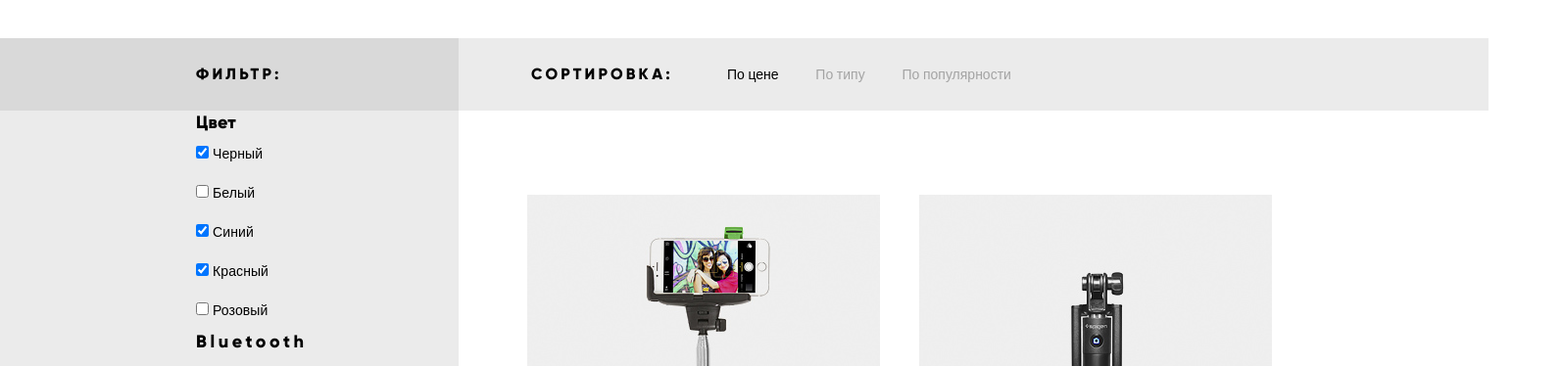
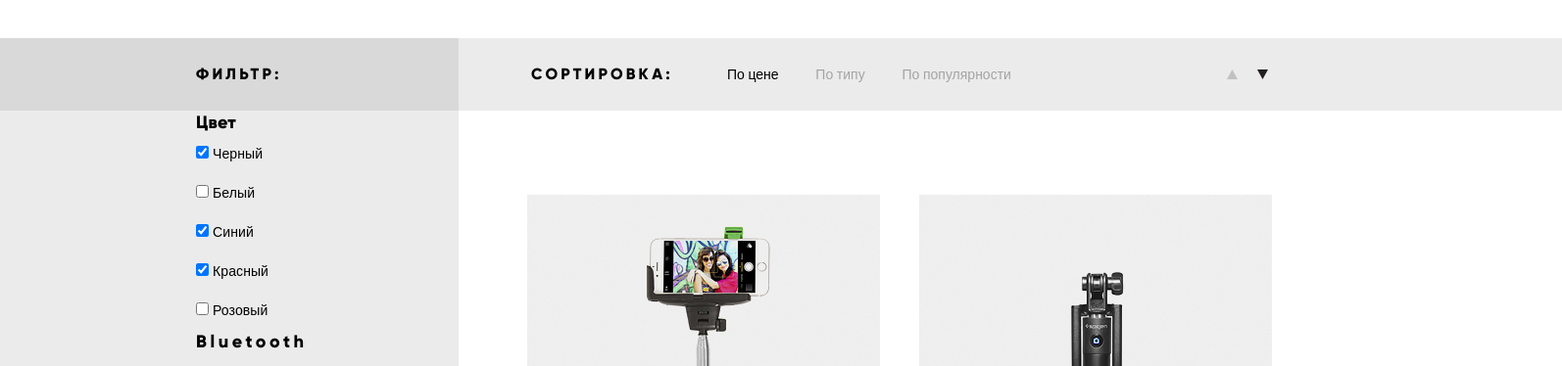
Before and after one commit to madsok/832711-device-24, a plain HTML site: page catalog.html in a window 1280 px wide. Shown: the part 365-739 px from the top of the page at 98% size, 1594 px wide, since content can reach past the window. Drawn offline with nearby package versions, Linux system fonts and the light colour scheme.

Commit message:
Стрелки вверх и вниз

```diff
--- a/catalog.html
+++ b/catalog.html
@@ -129,6 +129,22 @@
               <li class="sorter-item"><a href="#">По цене</a></li>
               <li class="sorter-item"><a href="#">По типу</a></li>
               <li class="sorter-item"><a href="#">По популярности</a> </li>
+            </ul>
+            <ul class="arrows">
+              <li>
+                <a class="up-arrow" href="#">
+                  <svg xmlns="http://www.w3.org/2000/svg" width="11" height="10" viewBox="0 0 11 10">
+                    <path fill="#231F20" d="M5.5 0L0 10h11z"/>
+                  </svg>
+                </a>
+              </li>
+              <li>
+                <a class="down-arrow" href="#">
+                  <svg xmlns="http://www.w3.org/2000/svg" width="11" height="10" viewBox="0 0 11 10">
+                    <path fill="#231F20" d="M5.5 10L0 0h11"/>
+                  </svg>
+                </a>
+              </li>
             </ul>
           </div>
           <section class="cards-catalog">
--- a/css/style.css
+++ b/css/style.css
@@ -46,7 +46,8 @@ a {
 .bluetooth-filter,
 .catalog-list,
 .companies-list,
-.sorter-list {
+.sorter-list,
+.arrows {
   list-style: none;
 }
 
@@ -419,6 +420,10 @@ fieldset .bth,
   background-image: url("../img/nav-arrow.svg");
   background-repeat: no-repeat;
   background-position: 0 0;
+}
+
+.up-button {
+
 }
 
 .item a {
@@ -1119,7 +1124,7 @@ fieldset .btn {
 .sorter {
   display: flex;
   position: relative;
-  width: 822px;
+  min-width: 822px;
   margin-bottom: 70px;
 }
 
@@ -1191,6 +1196,39 @@ fieldset .btn {
   opacity: 1;
 }
 
+.arrows {
+  display: flex;
+  justify-content: space-between;
+  align-items: center;
+  width: 42px;
+  margin: 0;
+  margin-left: 220px;
+  padding: 0;
+}
+
+.up-arrow {
+  opacity: 0.2;
+}
+
+.up-arrow:hover{
+  opacity: 0.4;
+}
+
+.up-arrow:active {
+  opacity: 1;
+}
+
+.down-arrow {
+  opacity: 1;
+}
+
+.down-arrow:hover{
+  opacity: 0.4;
+}
+
+.down-arrow:active {
+  opacity: 1;
+}
 
 .cards-catalog {
   min-width: 854px;
```
Also changed, not shown: img/icon-down-dir.svg (added), img/icon-up-dir.svg (added).
